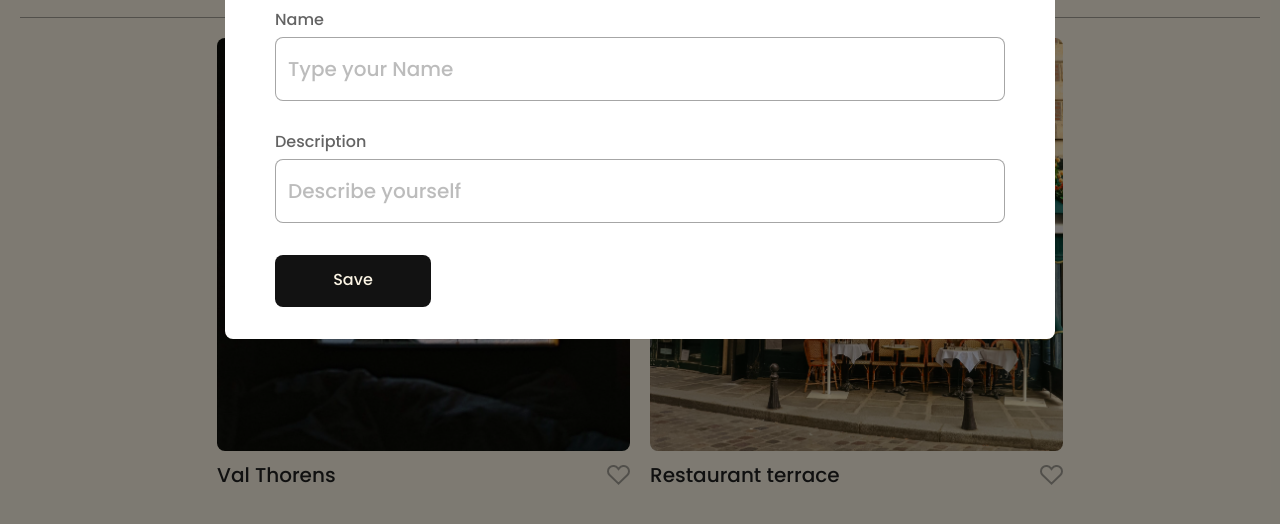
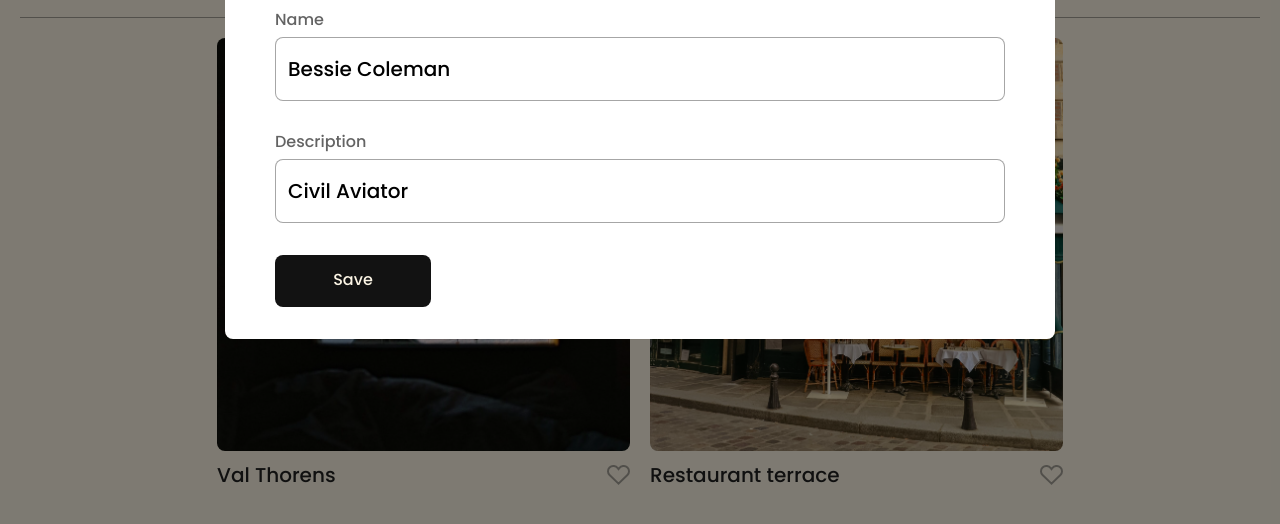
Before and after one commit to samantha-m-fernandez/se_project_spots, a plain HTML site: page index.html in a window 1280 px wide. Both pictures are taken after a click on the button "Edit Profile". Shown: the part 273-797 px from the top of the page. Drawn offline with Linux system fonts and the light colour scheme; grey boxes are pictures that could not be loaded.

Commit message:
Stage 3 Project 4 first commit

```diff
--- a/blocks/modal.css
+++ b/blocks/modal.css
@@ -1,6 +1,8 @@
 .modal {
   box-sizing: border-box;
   visibility: hidden;
+  opacity: 0;
+  transition: opacity 0.3s ease, visibility 0s 0.3s;
   background-color: #00000080;
   display: flex;
   justify-content: center;
@@ -11,9 +13,13 @@
   bottom: 0;
   left: 0;
 }
+
 .modal_is-opened {
   visibility: visible;
+  opacity: 1;
+  transition-delay: 0s;
 }
+
 .modal__container {
   max-width: 730px;
   width: 100%;
@@ -21,7 +27,14 @@
   position: relative;
   background-color: #fff;
   padding: 32px 50px;
+  transform: translateY(10px);
+  transition: transform 0.3s ease;
 }
+
+.modal_is-opened .modal__container {
+  transform: translateY(0);
+}
+
 .modal__close-btn {
   position: absolute;
   top: 32px;
@@ -32,15 +45,18 @@
   border: none;
   cursor: pointer;
 }
+
 .modal__close-icon {
   width: 40px;
   height: 40px;
   opacity: 0.4;
   transition: opacity 0.3s ease;
 }
+
 .modal__close-btn:hover .modal__close-icon {
   opacity: 1;
 }
+
 .modal__title {
   margin: 0 0 32px;
   font-family: "Poppins", Arial, sans-serif;
@@ -49,11 +65,13 @@
   line-height: 100%;
   color: #212121;
 }
+
 .modal__form {
   display: flex;
   flex-direction: column;
   align-items: flex-start;
 }
+
 .modal__input {
   display: block;
   margin: 8px 0 0;
@@ -67,6 +85,7 @@
   border-radius: 8px;
   box-sizing: border-box;
 }
+
 .modal__label {
   margin: 0 0 32px;
   width: 100%;
@@ -76,9 +95,11 @@
   line-height: 110%;
   color: #212121b3;
 }
+
 .modal__input::placeholder {
   color: #2121214d;
 }
+
 .modal__submit-btn {
   width: 156px;
   height: 52px;
@@ -92,9 +113,11 @@
   font-size: 16px;
   font-family: "Poppins", Arial, sans-serif;
 }
+
 .modal__submit-btn:hover {
   opacity: 0.8;
 }
+
 @media screen and (max-width: 767px) {
   .modal {
     padding: 0 10px;
@@ -108,7 +131,6 @@
     font-size: 20px;
   }
   .modal__submit-btn {
-    max-width: none;
     width: 100%;
   }
   .modal__label {
--- a/scripts/index.js
+++ b/scripts/index.js
@@ -1,31 +1,57 @@
 document.addEventListener("DOMContentLoaded", () => {
-  console.log("scripts/index.js loaded");
+  const profileNameDisplay = document.querySelector(".profile__name");
+  const profileDescriptionDisplay = document.querySelector(
+    ".profile__description"
+  );
 
   const editProfileBtn = document.querySelector(".profile__edit-btn");
   const editProfileModal = document.querySelector("#edit-profile-modal");
   const editProfileClose = editProfileModal.querySelector(".modal__close-btn");
+  const editProfileForm = editProfileModal.querySelector("form");
+  const inputName = editProfileModal.querySelector("#profile-name-input");
+  const inputDescription = editProfileModal.querySelector(
+    "#profile-description-input"
+  );
 
   const newPostBtn = document.querySelector(".profile__add-btn");
   const newPostModal = document.querySelector("#new-post-modal");
   const newPostClose = newPostModal.querySelector(".modal__close-btn");
+  const newPostForm = newPostModal.querySelector("form");
+
+  function fillEditProfileForm() {
+    inputName.value = profileNameDisplay.textContent;
+    inputDescription.value = profileDescriptionDisplay.textContent;
+  }
 
   editProfileBtn.addEventListener("click", () => {
-    console.log("Edit Profile clicked");
+    fillEditProfileForm();
     editProfileModal.classList.add("modal_is-opened");
   });
 
   editProfileClose.addEventListener("click", () => {
-    console.log("Edit Profile close clicked");
+    editProfileModal.classList.remove("modal_is-opened");
+  });
+
+  editProfileForm.addEventListener("submit", (evt) => {
+    evt.preventDefault();
+    profileNameDisplay.textContent = inputName.value;
+    profileDescriptionDisplay.textContent = inputDescription.value;
     editProfileModal.classList.remove("modal_is-opened");
   });
 
   newPostBtn.addEventListener("click", () => {
-    console.log("New Post clicked");
     newPostModal.classList.add("modal_is-opened");
   });
 
   newPostClose.addEventListener("click", () => {
-    console.log("New Post close clicked");
+    newPostModal.classList.remove("modal_is-opened");
+  });
+
+  newPostForm.addEventListener("submit", (evt) => {
+    evt.preventDefault();
+    const imageLink = newPostForm.querySelector("#post-image-input").value;
+    const caption = newPostForm.querySelector("#post-caption-input").value;
+    console.log({ imageLink, caption });
     newPostModal.classList.remove("modal_is-opened");
   });
 });
```
Also changed, not shown: 1 other file.
